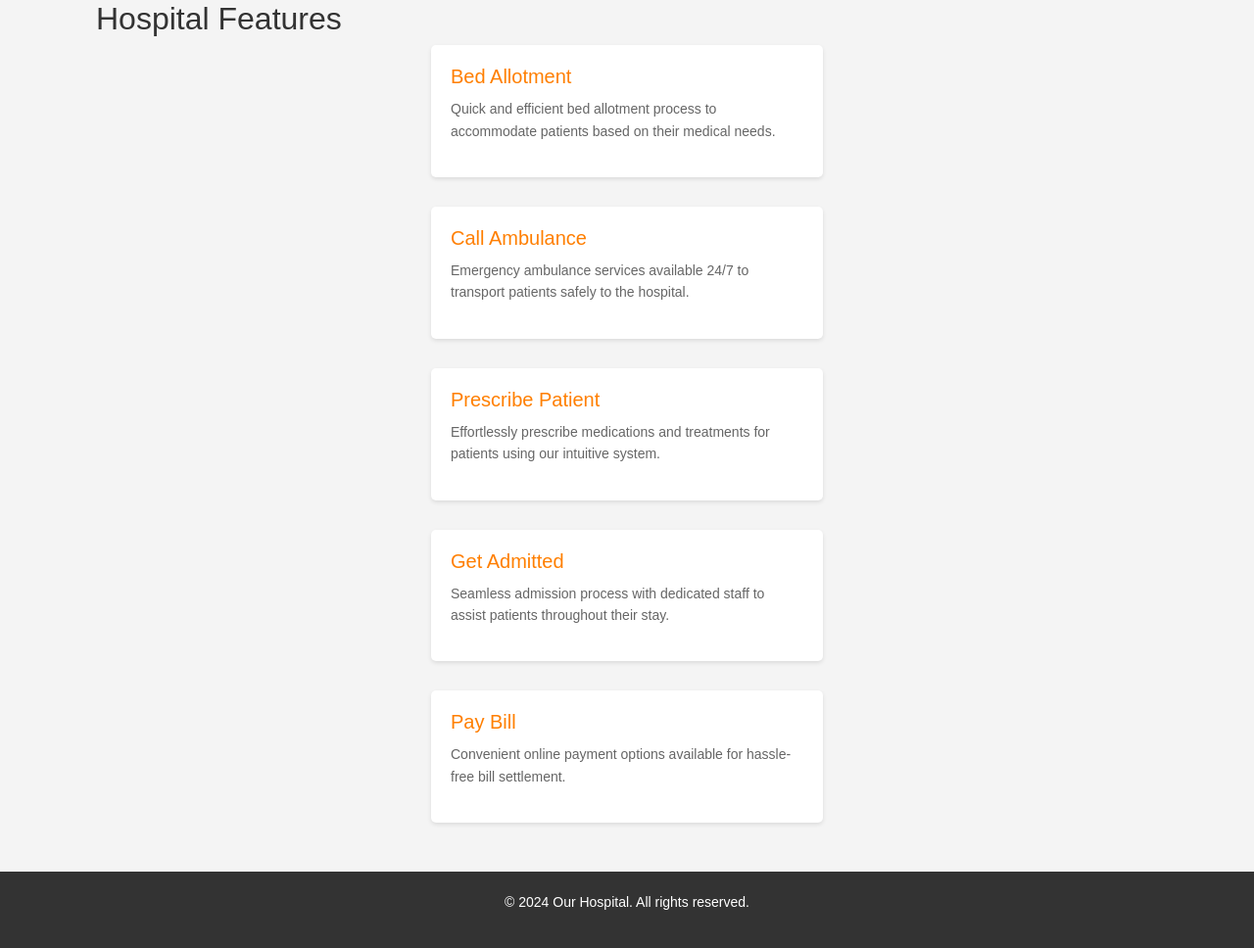
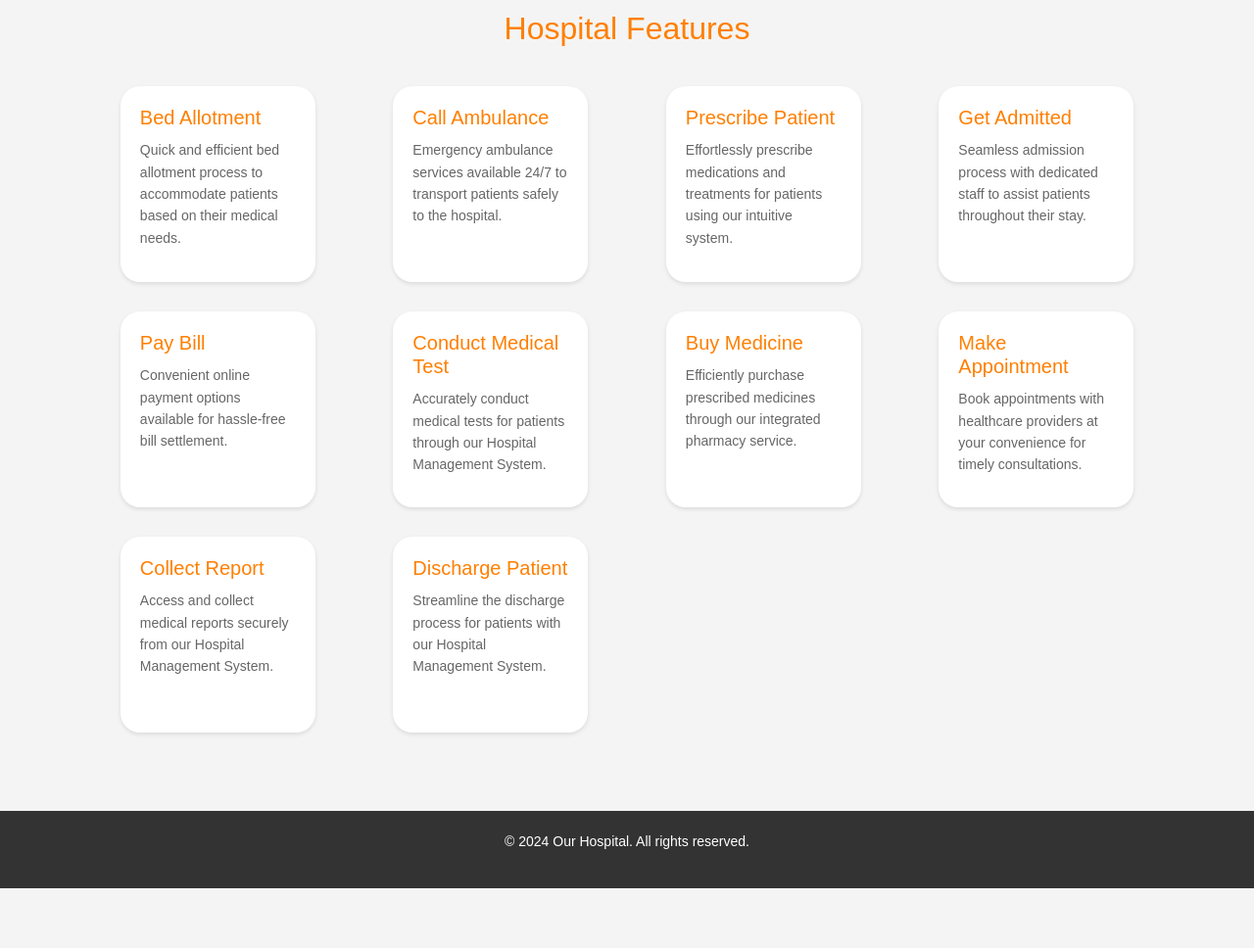
Before and after one commit to Tama-Shil/SQA-Project_HospitalManagement, a Django app: page / in a window 1280 px wide. Shown: the part 133-1101 px from the top of the page at 98% size. After the commit the page ends 1040 px from the top, so only its background shows below. Run offline with Django 5.2, Linux system fonts and the light colour scheme; some libraries are stand-ins or nearby versions.

Commit message:
app linked with homepage

```diff
--- a/HospitalManagement/templates/homepage.html
+++ b/HospitalManagement/templates/homepage.html
@@ -66,13 +66,14 @@
         }
 
         .feature-item {
-            width: 80%;
+            width: calc(100% - 40px); /* Adjust width to your preference */
+            max-width: 600px; /* Maximum width for responsiveness */
             margin: 0 auto;
-            max-width: 400px;
             padding: 20px;
+            height: 200px;
             margin-bottom: 30px;
             background-color: #fff;
-            border-radius: 5px;
+            border-radius: 20px;
             box-shadow: 0 2px 4px rgba(0, 0, 0, 0.1);
         }
 
@@ -87,8 +88,17 @@
             color: #666;
         }
 
+        a {
+            text-decoration: none;
+            color: #666;
+        }
 
-
+        a:hover {
+            color: #8b0303; /* Darken link color on hover */
+            background-color: #333;
+            stroke: salmon;
+            text-decoration: none;
+        }
         .feature-item h3 {
             font-size: 20px;
         }
@@ -114,6 +124,20 @@
         footer p {
             font-size: 14px;
         }
+
+        .features .container a:hover {
+            color: #555; /* Darken text color on hover */
+            background-color: #363131; /* Add a subtle background color on hover */
+            box-shadow: 0 0 5px rgba(0, 0, 0, 0.1); /* Add a subtle box shadow on hover */
+        }
+        /* Style for h2 content */
+        .features h2 {
+            padding: 10px;
+            color: #ff7f00; /* Orange color */
+            text-align: center; /* Center align the text */
+            margin-bottom: 30px; /* Add some bottom margin for spacing */
+        }
+
     </style>
 </head>
 <body>
@@ -136,28 +160,74 @@
     <section class="features">
         <div class="container">
             <h2>Hospital Features</h2>
+            <div class="row">
+                <div class="col-md-3">
                     <div class="feature-item">
                         <h3>Bed Allotment</h3>
                         <p>Quick and efficient bed allotment process to accommodate patients based on their medical needs.</p>
                     </div>
+                </div>
+                <div class="col-md-3">
                     <div class="feature-item">
                         <h3>Call Ambulance</h3>
                         <p>Emergency ambulance services available 24/7 to transport patients safely to the hospital.</p>
                     </div>
+                </div>
+                <div class="col-md-3">
                     <div class="feature-item">
-                <h3>Prescribe Patient</h3>
+                        <a href="{% url 'prescribePatient' %}"> <h3>Prescribe Patient</h3> </a>
                         <p>Effortlessly prescribe medications and treatments for patients using our intuitive system.</p>
                     </div>
+                </div>
+                <div class="col-md-3">
                     <div class="feature-item">
                         <h3>Get Admitted</h3>
                         <p>Seamless admission process with dedicated staff to assist patients throughout their stay.</p>
                     </div>
+                </div>
+                <div class="col-md-3">
                     <div class="feature-item">
                         <h3>Pay Bill</h3>
                         <p>Convenient online payment options available for hassle-free bill settlement.</p>
                     </div>
                 </div>
+                <div class="col-md-3">
+                    <div class="feature-item">
+                        <a href="{% url 'conductMedicalTest' %}"> <h3>Conduct Medical Test</h3> </a>
+
+                        <p>Accurately conduct medical tests for patients through our Hospital Management System.</p>
+                    </div>
+                </div>
+                <div class="col-md-3">
+                    <div class="feature-item">
+                        <h3>Buy Medicine</h3>
+                        <p>Efficiently purchase prescribed medicines through our integrated pharmacy service.</p>
+                    </div>
+                </div>
+                <div class="col-md-3">
+                    <div class="feature-item">
+                        <h3>Make Appointment</h3>
+                        <p>Book appointments with healthcare providers at your convenience for timely consultations.</p>
+                    </div>
+                </div>
+                <div class="col-md-3">
+                    <div class="feature-item">
+                        <h3>Collect Report</h3>
+                        <p>Access and collect medical reports securely from our Hospital Management System.</p>
+                    </div>
+                </div>
+                <div class="col-md-3">
+                    <div class="feature-item">
+                        <h3>Discharge Patient</h3>
+                        <p>Streamline the discharge process for patients with our Hospital Management System.</p>
+                    </div>
+                </div>
+            </div>
+        </div>
     </section>
+
+
+
     <footer>
         <div class="container">
             <p>&copy; 2024 Our Hospital. All rights reserved.</p>
```
Lines whose indentation alone changed are shown as unchanged.
